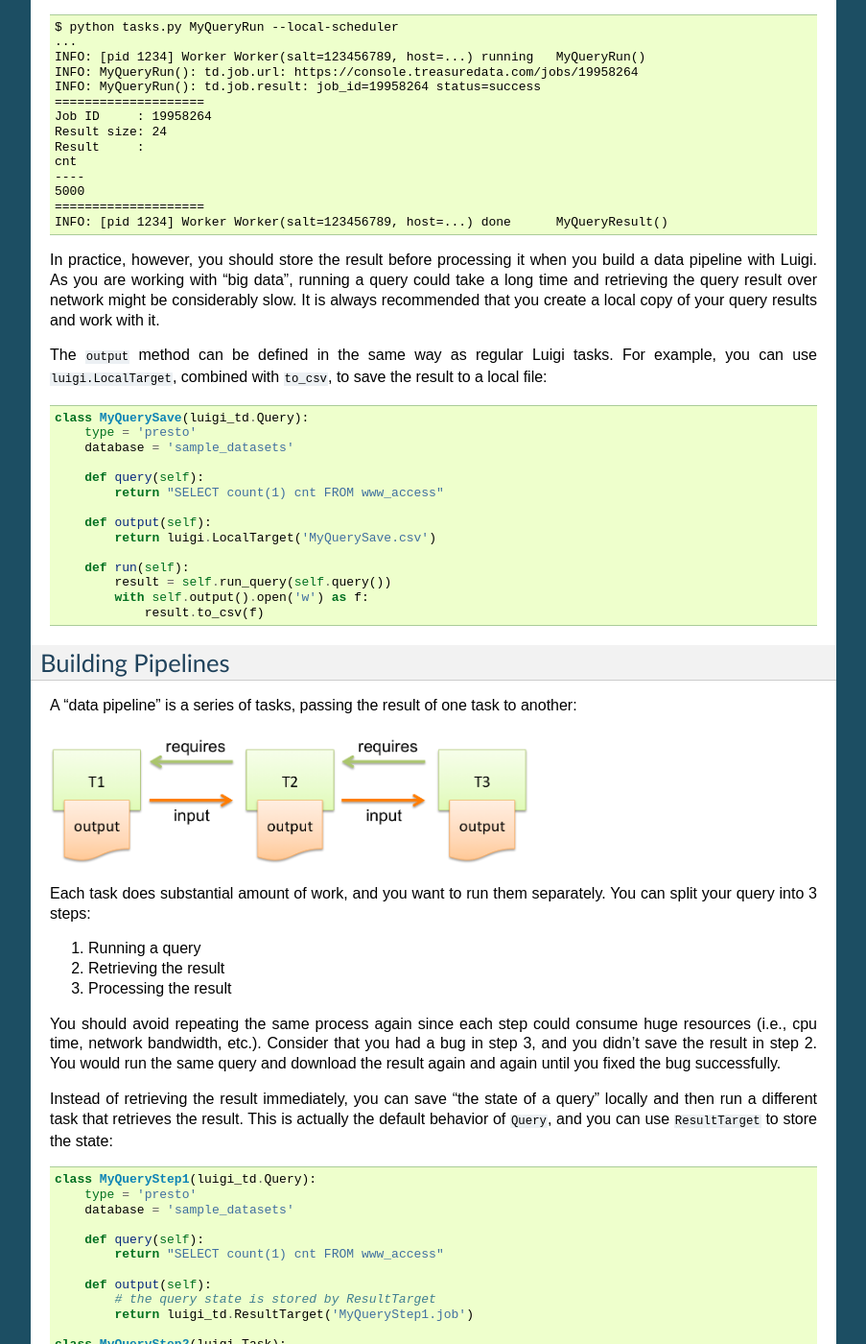
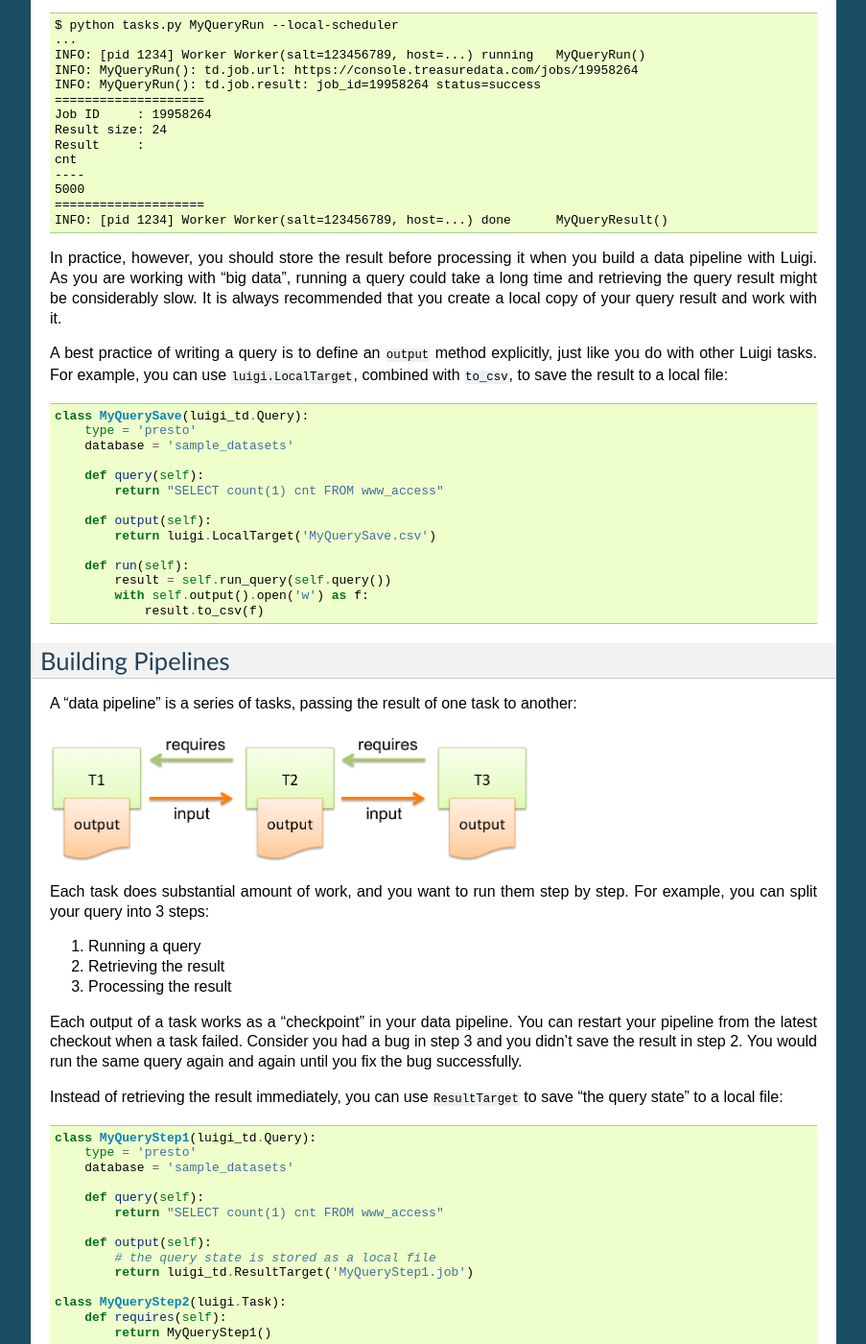
Before and after one commit to treasure-data/luigi-td, a Sphinx documentation site: the page built from docs/gettingstarted.rst, in a window 1280 px wide and 1400 px high, scrolled down 2004 px. Shown: the whole window at 96% size, without its empty margins (198-1101 px from the left). Built offline with Sphinx 7.4.7, drawn with Linux system fonts in a browser that asks for light colours; some of the changed text lies outside the part shown.

Commit message:
Minor revice in documentation

```diff
--- a/docs/gettingstarted.rst
+++ b/docs/gettingstarted.rst
@@ -19,7 +19,7 @@ If you are using ``requirements.txt``, put the following line::
   luigi-td>=0.6.0,<0.7.0
 
 .. warning::
-  ``<0.7.0`` is necessary.  Luigi-TD does not guarantee backward compatibility at this time and could make incompatible changes in the next version.
+  ``<0.7.0`` is necessary.  Luigi-TD currently does not guarantee backward compatibility and can make incompatible changes in future versions.
 
 Configuration
 =============
@@ -28,7 +28,7 @@ You can set your API key as an environment variable ``TD_API_KEY``::
 
   $ export TD_API_KEY=1/1c410625...
 
-Alternatively, you can use the Luigi configuration file (``./client.cfg`` or ``/etc/luigi/client.cfg`` by default)::
+Alternatively, you can use Luigi configuration file (``./client.cfg`` or ``/etc/luigi/client.cfg``)::
 
   # configuration for Luigi
   [core]
@@ -77,12 +77,12 @@ You can submit your query as a normal Python script as follows::
   INFO: MyQuery(): td.job.result: job_id=19958264 status=success
   INFO: [pid 1234] Worker Worker(salt=123456789, host=...) done      MyQuery()
 
-You will find INFO messages "td.job.url" and "td.job.result" in the log.  The result of your query is accessible by opening the URL with your favorite browser.
+As you see INFO messages "td.job.url" and "td.job.result" in the log, you can access to the query result by opening the URL with your favorite browser.
 
 Getting Results
 ===============
 
-You will want to retrieve query results within Python for further processing.  A straightforward way of doing that is to overwrite the ``run`` method and call ``run_query``::
+You will often retrieve query results within Python for further processing.  A straightforward way of doing that is to overwrite the ``run`` method and call ``run_query``::
 
   class MyQueryRun(luigi_td.Query):
       type = 'presto'
@@ -103,7 +103,7 @@ You will want to retrieve query results within Python for further processing.  A
               print "\t".join([str(c) for c in row])
           print '===================='
 
-The return value of ``run_query`` is an instance of ``ResultProxy``, and you can fetch the result immediately::
+In this case, you can start processing the result as soon as your query completed::
 
   $ python tasks.py MyQueryRun --local-scheduler
   ...
@@ -120,9 +120,9 @@ The return value of ``run_query`` is an instance of ``ResultProxy``, and you can
   ====================
   INFO: [pid 1234] Worker Worker(salt=123456789, host=...) done      MyQueryResult()
 
-In practice, however, you should store the result before processing it when you build a data pipeline with Luigi.  As you are working with "big data", running a query could take a long time and retrieving the query result over network might be considerably slow.  It is always recommended that you create a local copy of your query results and work with it.
+In practice, however, you should store the result before processing it when you build a data pipeline with Luigi.  As you are working with "big data", running a query could take a long time and retrieving the query result might be considerably slow.  It is always recommended that you create a local copy of your query result and work with it.
 
-The ``output`` method can be defined in the same way as regular Luigi tasks.  For example, you can use ``luigi.LocalTarget``, combined with ``to_csv``, to save the result to a local file::
+A best practice of writing a query is to define an ``output`` method explicitly, just like you do with other Luigi tasks.  For example, you can use ``luigi.LocalTarget``, combined with ``to_csv``, to save the result to a local file::
 
   class MyQuerySave(luigi_td.Query):
       type = 'presto'
@@ -147,15 +147,15 @@ A "data pipeline" is a series of tasks, passing the result of one task to anothe
 .. image:: _static/images/pipeline.png
   :width: 500px
 
-Each task does substantial amount of work, and you want to run them separately.  You can split your query into 3 steps:
+Each task does substantial amount of work, and you want to run them step by step.  For example, you can split your query into 3 steps:
 
 1. Running a query
 2. Retrieving the result
 3. Processing the result
 
-You should avoid repeating the same process again since each step could consume huge resources (i.e., cpu time, network bandwidth, etc.).  Consider that you had a bug in step 3, and you didn't save the result in step 2.  You would run the same query and download the result again and again until you fixed the bug successfully.
+Each output of a task works as a "checkpoint" in your data pipeline.  You can restart your pipeline from the latest checkout when a task failed.  Consider you had a bug in step 3 and you didn't save the result in step 2.  You would run the same query again and again until you fix the bug successfully.
 
-Instead of retrieving the result immediately, you can save "the state of a query" locally and then run a different task that retrieves the result.  This is actually the default behavior of ``Query``, and you can use ``ResultTarget`` to store the state::
+Instead of retrieving the result immediately, you can use ``ResultTarget`` to save "the query state" to a local file::
 
   class MyQueryStep1(luigi_td.Query):
       type = 'presto'
@@ -165,7 +165,7 @@ Instead of retrieving the result immediately, you can save "the state of a query
           return "SELECT count(1) cnt FROM www_access"
 
       def output(self):
-          # the query state is stored by ResultTarget
+          # the query state is stored as a local file
           return luigi_td.ResultTarget('MyQueryStep1.job')
 
   class MyQueryStep2(luigi.Task):
@@ -196,7 +195,7 @@ Instead of retrieving the result immediately, you can save "the state of a query
               # crate the final output
               f.write('done')
 
-As you can see in this example, the preceding tasks are required by the following tasks, using the ``requires`` method.  Luigi's scheduler resolves the dependency and all tasks will be executed one after another just by running the last task::
+As you can see in this example, the preceding tasks are required by the following tasks, using ``requires`` methods.  Luigi's scheduler resolves the dependency and all tasks are executed just by running the last one::
 
   $ python tasks.py MyQueryStep3 --local-scheduler
   ...
@@ -214,7 +213,7 @@ As you can see in this example, the preceding tasks are required by the followin
 
   INFO: [pid 1234] Worker Worker(salt=123456789, host=...) done      MyQueryStep3()
 
-This looks complex at the first glance, but you will eventually find it being a natural way of building data pipilines with Luigi.  Every single task should define an explicit ``output`` method so that you can avoid repeated execution of the same task.
+This looks complex at the first glance, but you will eventually find it being a natural way of building data pipilines.  Every single task should define an explicit ``output`` method so you can avoid repeated execution of the same task.
 
 Templating Queries
 ==================
@@ -290,13 +289,13 @@ Luigi supports passing parameters as command line options or constructor argumen
   GROUP BY
     td_time_format(time, 'yyyy-MM')
 
-In this example, a parameter ``year`` is defined as an integer.  You can set it by a command line option as follows::
+In this example, the parameter ``year`` is defined as an integer.  You can set the value by a command line option as follows::
 
   $ python tasks.py MyQueryWithParameters --local-scheduler --year 2010
   INFO: Scheduled MyQueryWithParameters(year=2010) (PENDING)
   ...
 
-The query template is rendered using parameters.  You will get the following query, consequently::
+Your query template will be rendered using parameters, just in the same way as variables.  You will get the following query, consequently::
 
   -- templates/query_with_time_range.sql
   SELECT
```
Also changed, not shown: other parts of docs/gettingstarted.rst (+3 -4 lines), 1 other file.
